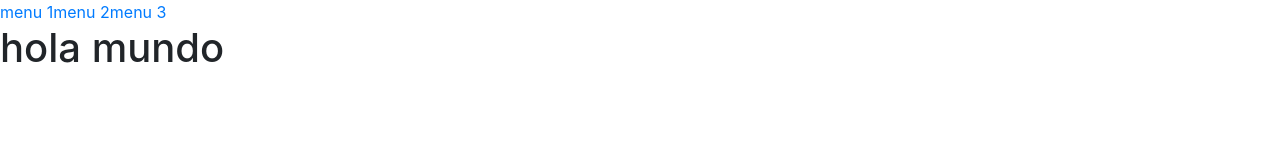
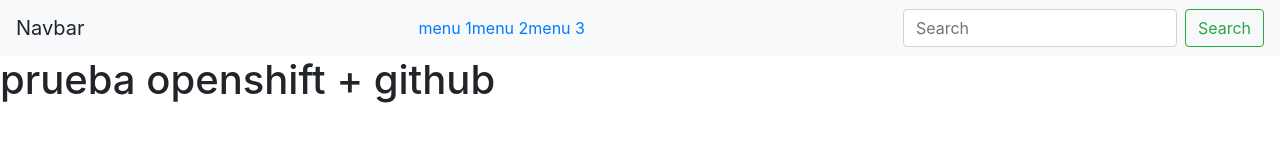
Before and after one commit to tortuleon/hello-world, a plain HTML site: page index.html in a window 1280 px wide. Drawn offline with nearby package versions, Linux system fonts and the light colour scheme.

Commit message:
segundo commit con navbar

```diff
--- a/index.html
+++ b/index.html
@@ -10,12 +10,22 @@
     <title></title>
   </head>
   <body>
-    <ul class="nav">
-      <li class="nav-item"><a class="nav-item" href="#">menu 1</a></li>
-      <li class="nav-item"><a class="nav-item" href="#">menu 2</a></li>
-      <li class="nav-item"><a class="nav-item" href="#">menu 3</a></li>
-    </ul>
-    <h1>hola mundo</h1>
+
+
+    <nav class="navbar navbar-light bg-light justify-content-between">
+  <a class="navbar-brand">Navbar</a>
+  <ul class="nav">
+    <li class="nav-item"><a class="nav-item" href="#">menu 1</a></li>
+    <li class="nav-item"><a class="nav-item" href="#">menu 2</a></li>
+    <li class="nav-item"><a class="nav-item" href="#">menu 3</a></li>
+  </ul>
+  <form class="form-inline">
+    <input class="form-control mr-sm-2" type="search" placeholder="Search" aria-label="Search">
+    <button class="btn btn-outline-success my-2 my-sm-0" type="submit">Search</button>
+  </form>
+</nav>
+
+    <h1>prueba openshift + github</h1>
 
   </body>
 </html>
```
